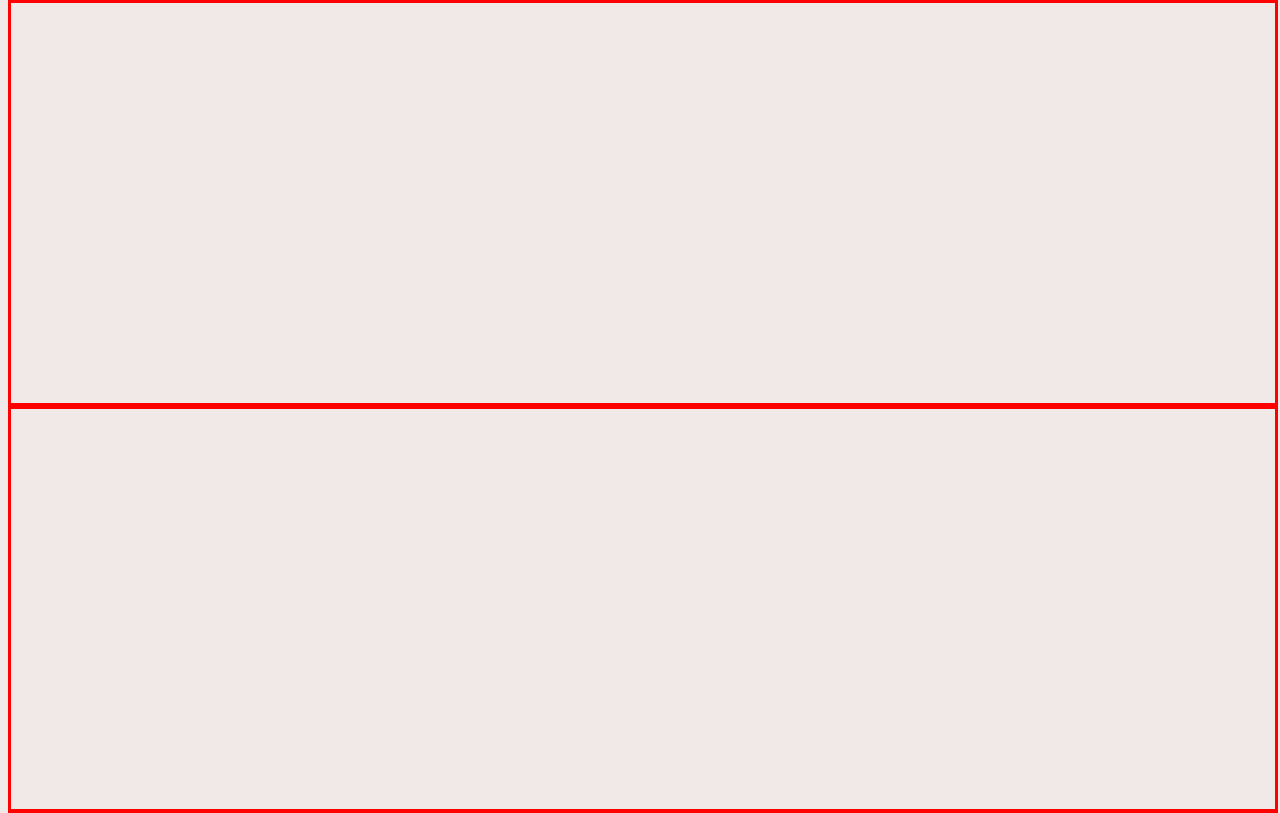
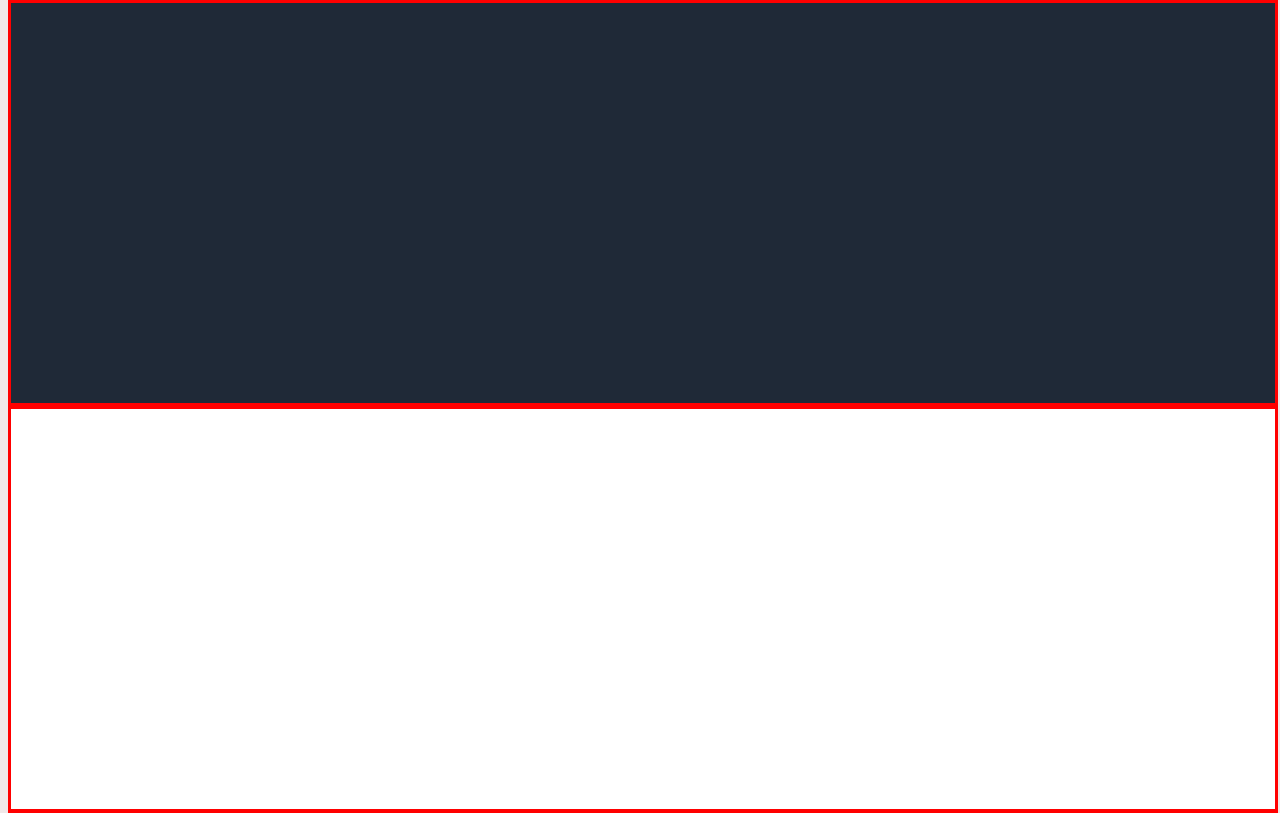
Before and after one commit to custodiotiago/LandingPage, a plain HTML site: page index.html in a window 1280 px wide. Shown: the part 114-927 px from the top of the page. Drawn offline with Linux system fonts and the light colour scheme.

Commit message:
Update div colours

```diff
--- a/styles.css
+++ b/styles.css
@@ -39,6 +39,18 @@
     border-color: red;
 }
 
+.contentDiv1 {
+    background-color: #1F2937;
+}
+
+.contentDiv2, .contentDiv4 {
+    background-color: white;
+}
+
+.contentDiv3 {
+    background-color: #E5E7EB;
+}
+
 .root {
     height: 100px;
     width: 100%;
```
